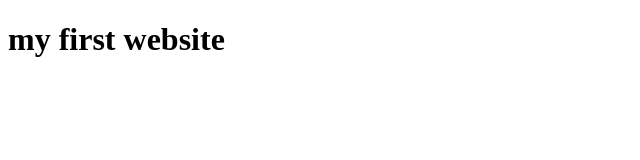
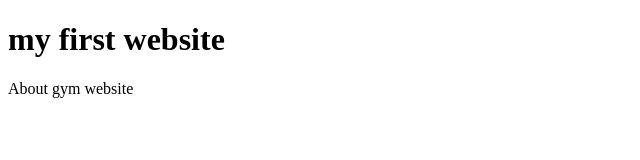
Before and after one commit to shanbu27/portfolio, a plain HTML site: page index.html in a window 1280 px wide. Shown: the whole page, without its empty margins (0-640 px from the left). Drawn offline with Linux system fonts and the light colour scheme.

Commit message:
Update index.html

```diff
--- a/index.html
+++ b/index.html
@@ -7,5 +7,6 @@
 </head>
 <body>
 <h1>my first website</h1>
+<p>About gym website</p>
 </body>
 </html>
```
